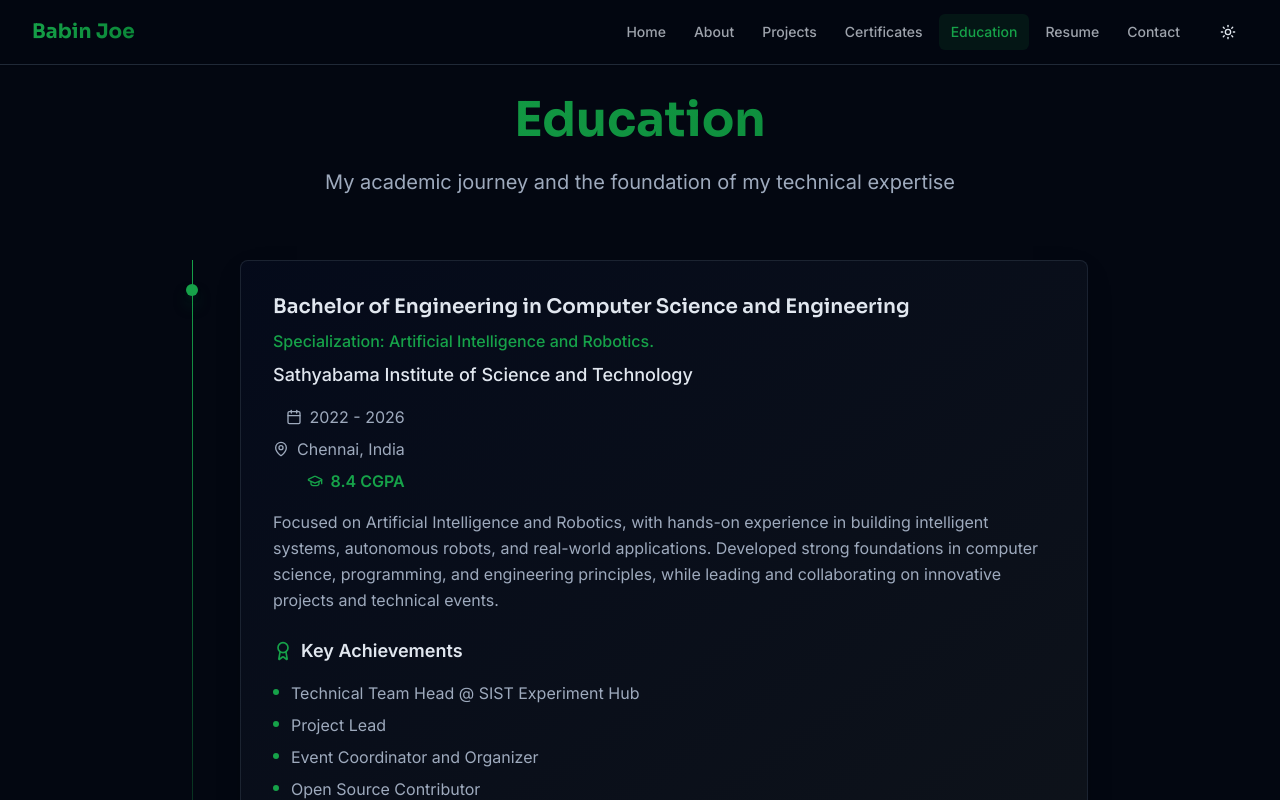
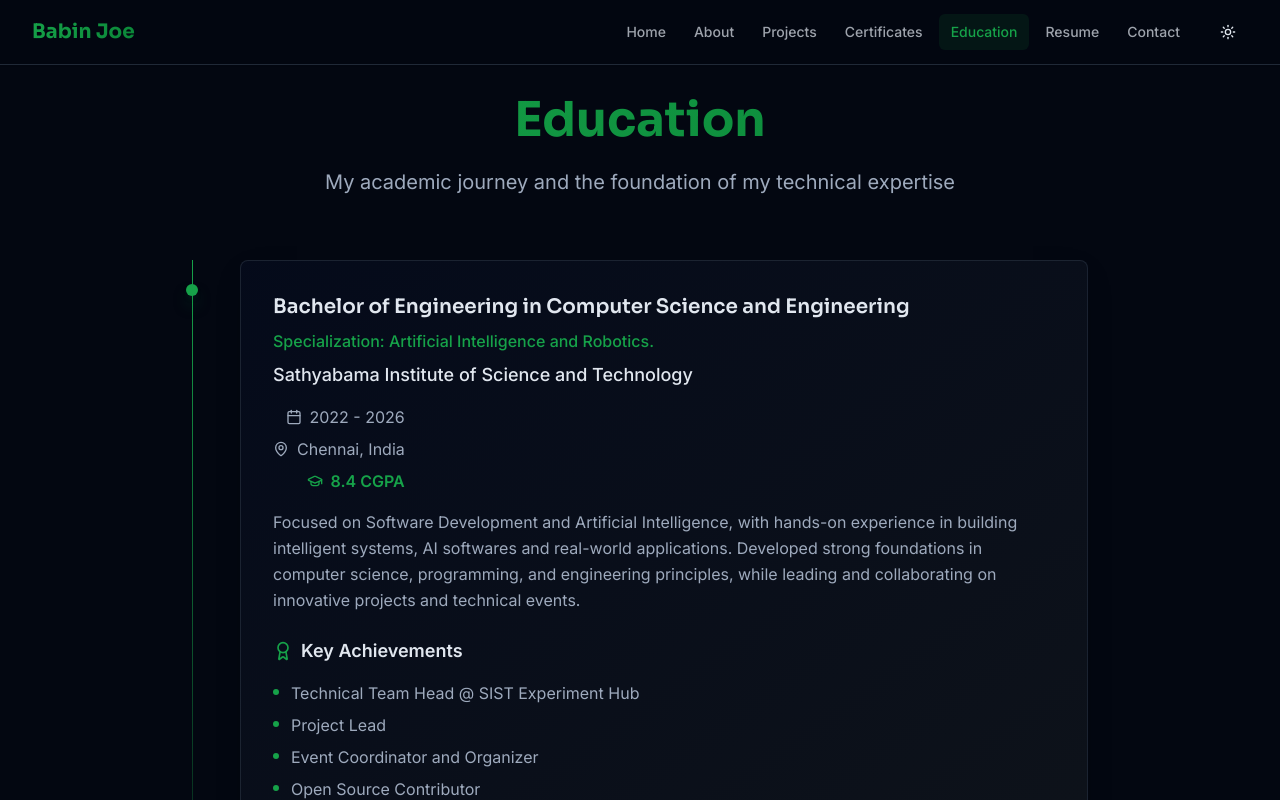
Before and after one commit to BABIN-JOE/Portfolio, a React (Vite) app: page /education in a window 1280 px wide. Shown: the top 800 px of the page. Built offline with nearby package versions, Linux system fonts and the light colour scheme.

Commit message:
updated education page

```diff
--- a/src/pages/Education.tsx
+++ b/src/pages/Education.tsx
@@ -10,7 +10,7 @@ const Education = () => {
       location: "Chennai, India",
       duration: "2022 - 2026",
       grade: "8.4 CGPA",
-      description: "Focused on Artificial Intelligence and Robotics, with hands-on experience in building intelligent systems, autonomous robots, and real-world applications. Developed strong foundations in computer science, programming, and engineering principles, while leading and collaborating on innovative projects and technical events.",
+      description: "Focused on Software Development and Artificial Intelligence, with hands-on experience in building intelligent systems, AI softwares and real-world applications. Developed strong foundations in computer science, programming, and engineering principles, while leading and collaborating on innovative projects and technical events.",
       achievements: [
         "Technical Team Head @ SIST Experiment Hub",
         "Project Lead",
```
